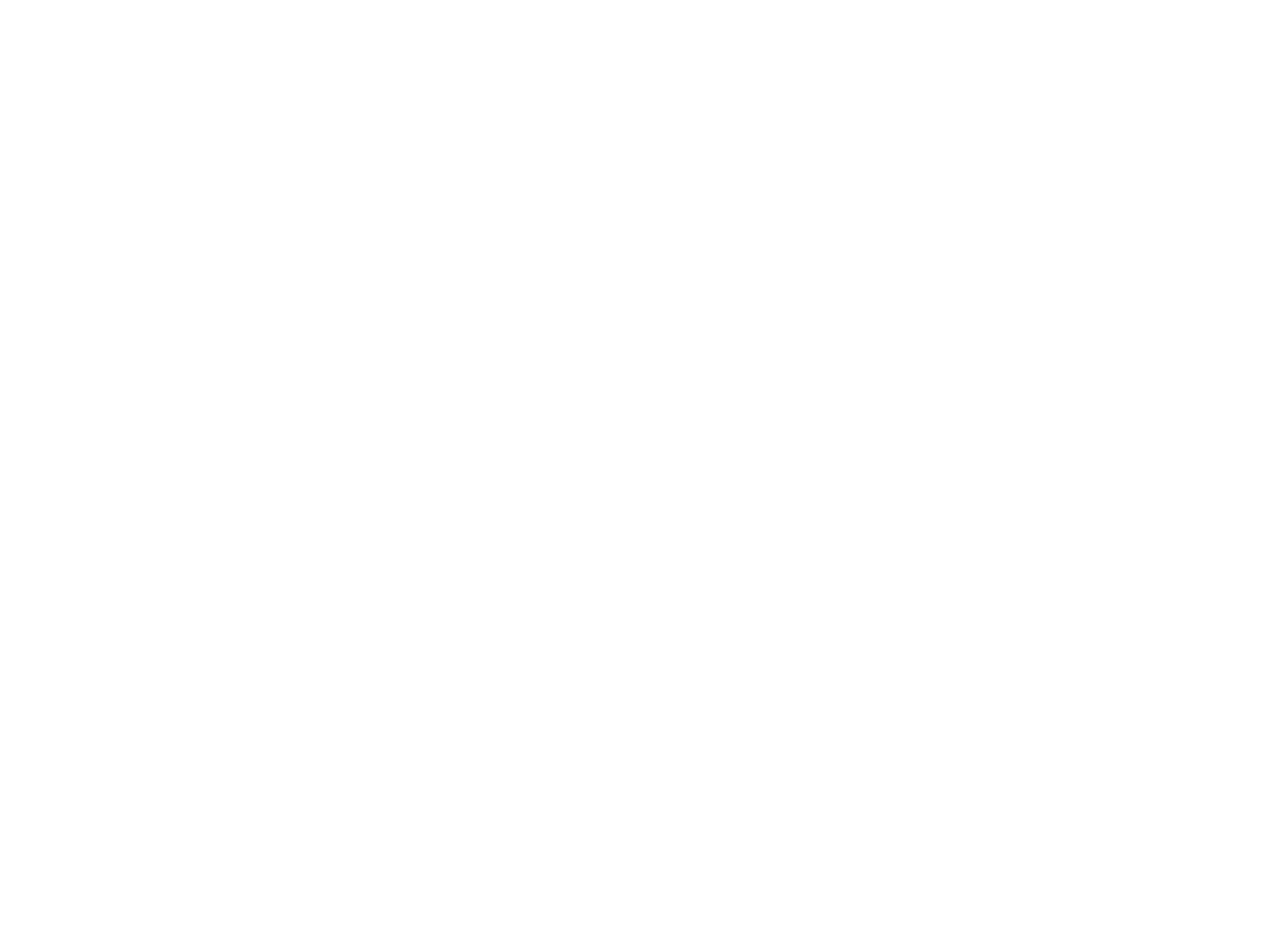
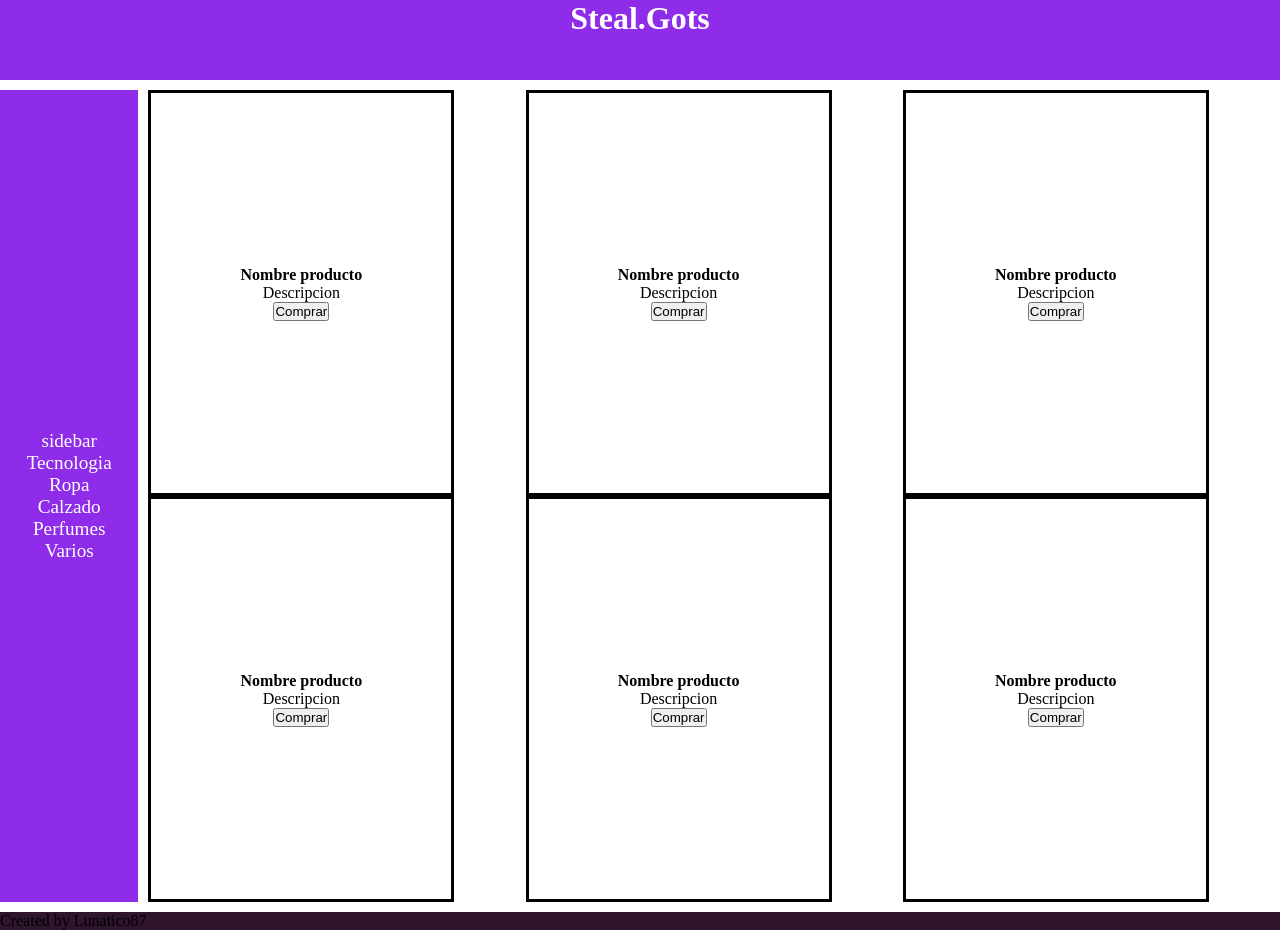
Before and after one commit to Lunatico87/css_grid, a plain HTML site: page index.html in a window 1280 px wide. Before the commit the page ends 800 px from the top, so only its background shows below. Drawn offline with Linux system fonts and the light colour scheme.

Commit message:
estructurando con grid

```diff
--- a/assets/css/style.css
+++ b/assets/css/style.css
@@ -0,0 +1,70 @@
+* {
+    margin: 0;
+    padding: 0;
+}
+
+.grid-container {
+    display: grid;
+    gap: 10px;
+    grid-template-areas:
+    'header header header header header'
+    'menu main main main main'
+    'footer footer footer footer footer'
+    ;
+}
+
+header {
+    grid-area: header;
+    background-color: rgb(142, 44, 234);
+    height: 10vh;
+}
+
+h1 {
+    font-weight: bolder;
+    font-size: xx-large;
+    color: white;
+    text-align: center;
+
+}
+
+menu {
+    display: flex;
+    flex-direction: column;
+    align-items: center;
+    justify-content: center;
+    grid-area: menu;
+    background-color: rgb(142, 44, 234);
+    color: white;
+    font-size: larger;
+
+
+}
+
+ul {
+
+    list-style: none;
+    line-height: 300px;
+
+}
+
+main {
+    grid-area: main;
+    display: grid;
+    grid-template-columns: auto auto auto;
+    background-color: white;
+}
+
+.card {
+    display: flex;
+    flex-direction: column;
+    justify-content: center;
+    align-items: center;
+    height: 400px;
+    width: 300px;
+    border: 3px solid black;
+}
+
+footer {
+    grid-area: footer;
+    background-color: rgb(47, 22, 46);
+}
--- a/index.html
+++ b/index.html
@@ -1,14 +1,67 @@
 <!DOCTYPE html>
 <html lang="en">
-<head>
-    <meta charset="UTF-8">
-    <meta name="viewport" content="width=device-width, initial-scale=1.0">
+  <head>
+    <meta charset="UTF-8" />
+    <meta name="viewport" content="width=device-width, initial-scale=1.0" />
     <title>CSS Grid</title>
-    <link rel="stylesheet" href="./assets/css/style.css">
-</head>
-<body>
+    <link rel="stylesheet" href="./assets/css/style.css" />
+  </head>
+  <body>
+    <div class="grid-container">
+      <header>
+        <h1>Steal.Gots</h1>
+    </header>
 
+      <menu>sidebar
 
+          <div>Tecnologia</div>
+          <div>Ropa</div>
+          <div>Calzado</div>
+          <div>Perfumes</div>
+          <div>Varios</div>
 
-</body>
+      </menu>
+
+      <main>
+        <div class="card">
+          <img src="" alt="" />
+          <h4>Nombre producto</h4>
+          <p>Descripcion</p>
+          <button>Comprar</button>
+        </div>
+        <div class="card">
+          <img src="" alt="" />
+          <h4>Nombre producto</h4>
+          <p>Descripcion</p>
+          <button>Comprar</button>
+        </div>
+        <div class="card">
+          <img src="" alt="" />
+          <h4>Nombre producto</h4>
+          <p>Descripcion</p>
+          <button>Comprar</button>
+        </div>
+        <div class="card">
+          <img src="" alt="" />
+          <h4>Nombre producto</h4>
+          <p>Descripcion</p>
+          <button>Comprar</button>
+        </div>
+        <div class="card">
+          <img src="" alt="" />
+          <h4>Nombre producto</h4>
+          <p>Descripcion</p>
+          <button>Comprar</button>
+        </div>
+        <div class="card">
+          <img src="" alt="" />
+          <h4>Nombre producto</h4>
+          <p>Descripcion</p>
+          <button>Comprar</button>
+        </div>
+      </main>
+
+      <footer>Created by Lunatico87</footer>
+    </div>
+  </body>
 </html>
```
